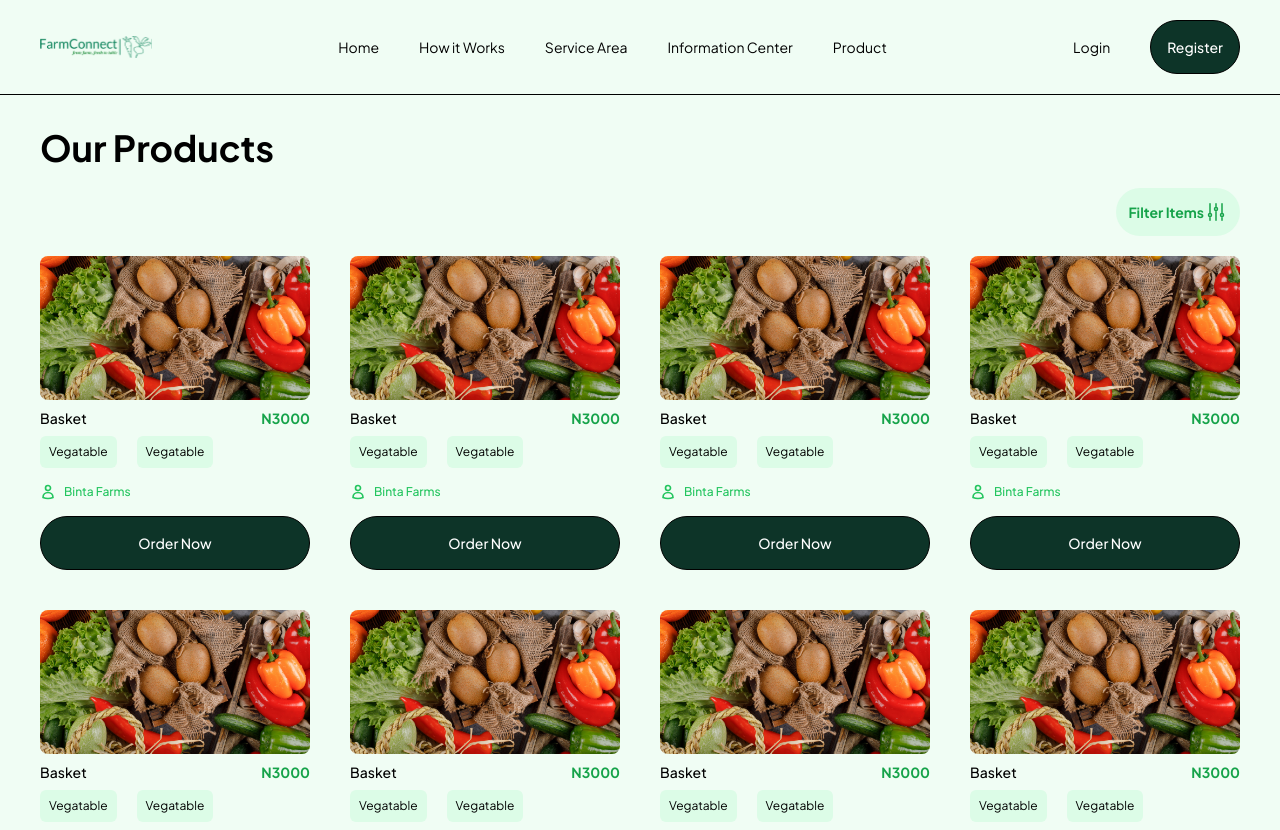
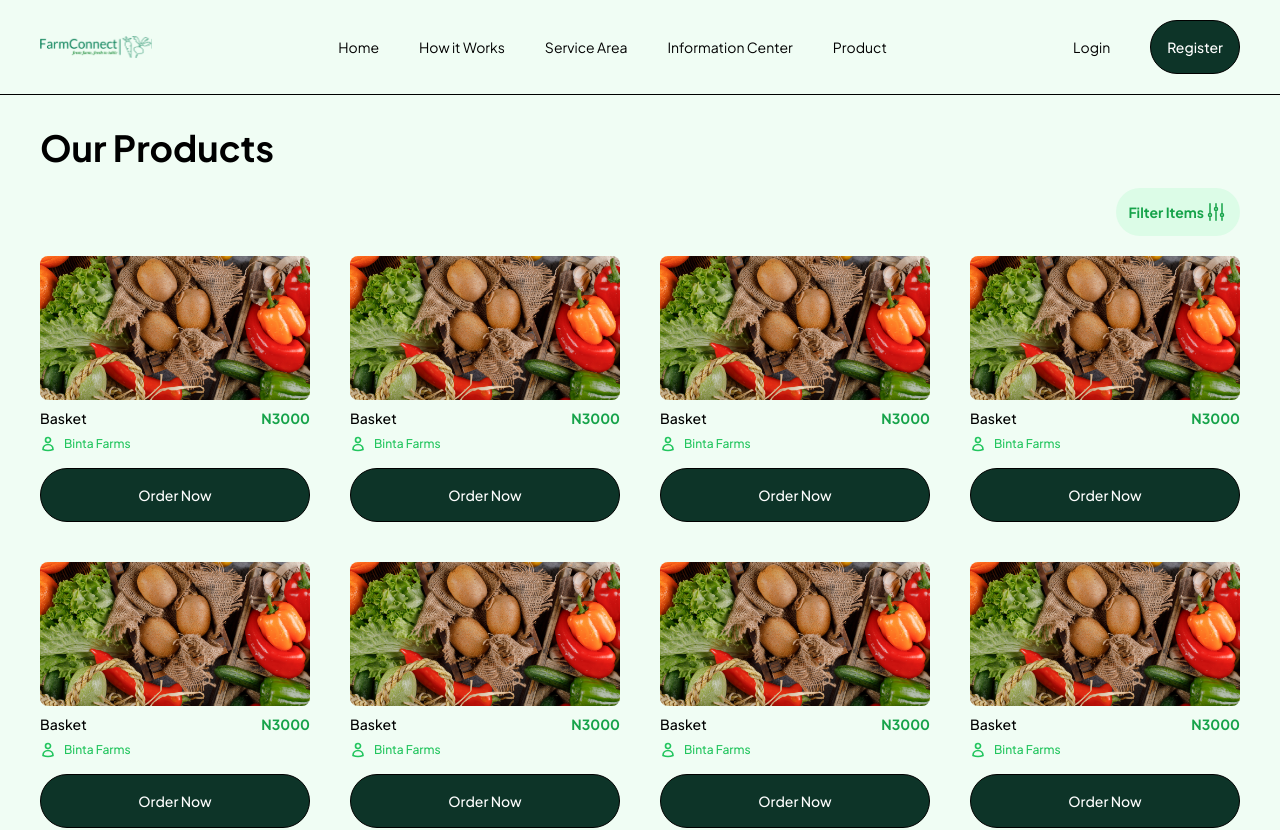
Before and after one commit to Drpearlz/farmconnect, a React (Vite) app: page /products in a window 1280 px wide. Shown: the top 830 px of the page. Built offline with nearby package versions, Linux system fonts and the light colour scheme.

Commit message:
Product card fix

```diff
--- a/src/components/cards/product.jsx
+++ b/src/components/cards/product.jsx
@@ -20,7 +20,7 @@ export default function ProductCard({img,price,description,farm}) {
       </div>
 
       {/* tags for product goes here */}
-      <div class="grid grid-cols-3 max-md:grid-cols-2 gap-5 mb-4 text-xs">
+      {/* <div class="grid grid-cols-3 max-md:grid-cols-2 gap-5 mb-4 text-xs">
         <Paragraph
           text="Vegatable"
           styles=" max-md:text-[.6rem] text-xs  p-2 max-md:p-1 text-center bg-green-100 rounded-md   "
@@ -29,7 +29,7 @@ export default function ProductCard({img,price,description,farm}) {
           text="Vegatable"
           styles=" max-md:text-[.6rem] text-xs  p-2 max-md:p-1 text-center bg-green-100 rounded-md   "
         />
-      </div>
+      </div> */}
       {/* location */}
       <div className="flex gap-10 max-md:flex-col max-md:gap-3">
 
```
